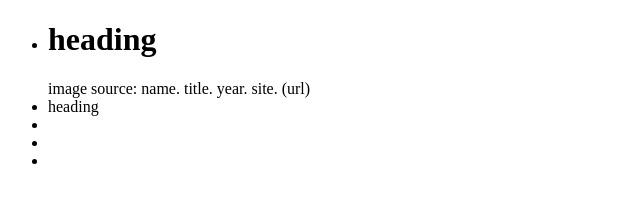
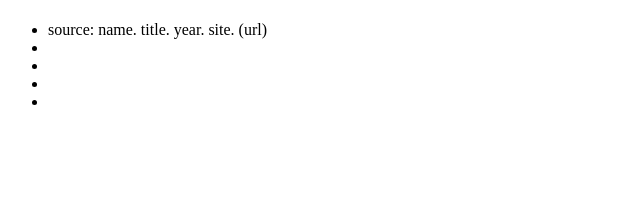
Before and after one commit to poobeccayin/review, a plain HTML site: page index.html in a window 1280 px wide. Shown: the whole page, without its empty margins (0-640 px from the left). Drawn offline with Linux system fonts and the light colour scheme.

Commit message:
Update index.html

```diff
--- a/index.html
+++ b/index.html
@@ -5,12 +5,12 @@
 <body>
     <ul>
         <li>
-            <h1>heading</h1>
-            image
+            <h1></h1>
+
             source: name. title. year. site. (url)
 
         </li>
-        <li>heading</li>
+        <li></li>
         <li></li>
         <li></li>
         <li></li>
```
